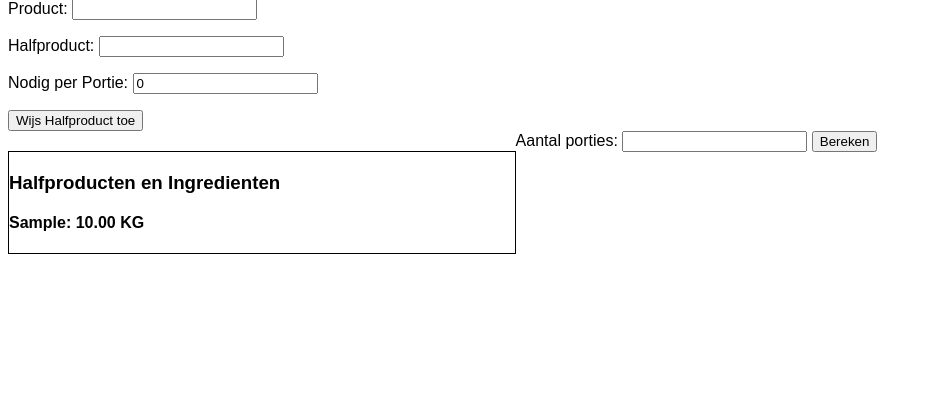
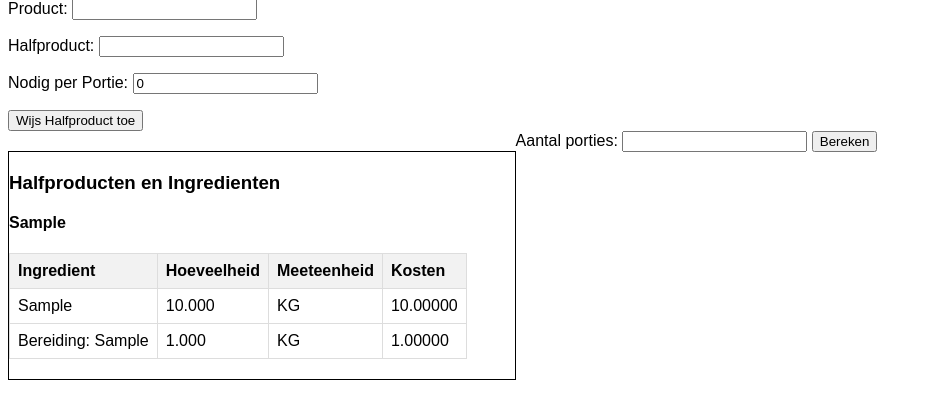
Before and after one commit to milovanpinxteren/HEFS_2.0, a Django app: template templates/recipes/productinfo.html in a window 1280 px wide. Shown: the part 151-570 px from the top of the page, without its empty margins (0-932 px from the left). Run offline with Django 4.2, Linux system fonts and the light colour scheme; tables that the repository leaves empty hold one stand-in row (values such as "Sample post"); the template is opened without the code that fills it: values that come from a table or form of the project are taken from there, most other values are stand-ins (such as "Sample title", 1, 10 or a date in 2020); some libraries are stand-ins or nearby versions.

Commit message:
feat: show ingredient costs

```diff
--- a/hefs/models.py
+++ b/hefs/models.py
@@ -146,7 +146,7 @@ class Halfproducten(models.Model):
     naam = models.CharField(max_length=250, default='')
     product = models.ForeignKey(Productinfo, on_delete=models.PROTECT, default='', blank=False)
     meeteenheid = models.CharField(choices=MeasurementUnit.choices, default=MeasurementUnit.KG, max_length=2)
-    nodig_per_portie = models.DecimalField(max_digits=6, decimal_places=2, default=0)
+    nodig_per_portie = models.DecimalField(max_digits=6, decimal_places=3, default=0)
     bereidingswijze = models.TextField(default='')
     bereidingskosten_per_eenheid = models.DecimalField(max_digits=6, decimal_places=2, default=0)
 
@@ -155,7 +155,7 @@ class Halfproducten(models.Model):
 class Ingredienten(models.Model):
     naam = models.CharField(max_length=250, default='')
     meeteenheid = models.CharField(choices=MeasurementUnit.choices, default=MeasurementUnit.KG, max_length=2)
-    nodig_per_portie = models.DecimalField(max_digits=6, decimal_places=2, default=0)
+    # nodig_per_portie = models.DecimalField(max_digits=6, decimal_places=3, default=0)
     kosten_per_eenheid = models.DecimalField(max_digits=6, decimal_places=2, default=0)
 
     def __str__(self):
@@ -166,7 +166,7 @@ class ProductenHalfproducts(models.Model):
     product = models.ForeignKey(Productinfo, on_delete=models.CASCADE)
     productcode = models.CharField(max_length=3, default=0)
     halfproduct = models.ForeignKey(Halfproducten, on_delete=models.CASCADE)
-    quantity = models.DecimalField(max_digits=6, decimal_places=2, default=0)
+    quantity = models.DecimalField(max_digits=6, decimal_places=3, default=0)
 
     class Meta:
         unique_together = ('product', 'halfproduct',)  # Ensures uniqueness of ingredient for each halfproduct
@@ -177,7 +177,7 @@ class ProductenHalfproducts(models.Model):
 class HalfproductenIngredienten(models.Model):
     halfproduct = models.ForeignKey(Halfproducten, on_delete=models.CASCADE)
     ingredient = models.ForeignKey(Ingredienten, on_delete=models.CASCADE)
-    quantity = models.DecimalField(max_digits=6, decimal_places=2, default=0)
+    quantity = models.DecimalField(max_digits=6, decimal_places=3, default=0)
 
     class Meta:
         unique_together = ('halfproduct', 'ingredient',)  # Ensures uniqueness of ingredient for each halfproduct
--- a/hefs/views/recipe_views/recipe_views.py
+++ b/hefs/views/recipe_views/recipe_views.py
@@ -1,4 +1,3 @@
-
 from django.db import IntegrityError
 from django.http import JsonResponse
 from django.shortcuts import render, redirect
@@ -39,6 +38,7 @@ def show_halfproducten(request):
 
     return render(request, 'recipes/halfproducten.html', context)
 
+
 def show_productinfo(request):
     if request.method == 'POST':
         form = ProductenHalfproductenForm(request.POST)
@@ -71,6 +71,8 @@ def show_productinfo(request):
 
 def show_ingredienten(request):
     return render(request, 'recipes/ingredienten.html')
+
+
 def ingredient_autocomplete(request):
     if 'term' in request.GET:
         qs = Ingredienten.objects.filter(naam__icontains=request.GET.get('term'))
@@ -79,6 +81,7 @@ def ingredient_autocomplete(request):
             names.append(ingredient.naam)
         return JsonResponse(names, safe=False)
     return JsonResponse([], safe=False)
+
 
 def halfproduct_autocomplete(request):
     if 'term' in request.GET:
@@ -135,12 +138,18 @@ def get_halfproducts_and_ingredients(request):
             ingredients = HalfproductenIngredienten.objects.filter(halfproduct=halfproduct.halfproduct)
             for hi in ingredients:
                 ingredients_list.append({
-                    'name': hi.ingredient.naam,  # Assuming Ingredienten has a 'name' field
-                    'quantity': hi.quantity,  # Assuming Ingredienten has a 'quantity' field
-                    'meeteenheid': hi.ingredient.meeteenheid  # Assuming Ingredienten has a 'meeteenheid' field
+                    'name': hi.ingredient.naam,
+                    'quantity': hi.quantity,
+                    'meeteenheid': hi.ingredient.meeteenheid,
+                    'kosten_per_eenheid': hi.quantity * hi.ingredient.kosten_per_eenheid
                 })
-            halfproductinfo = halfproduct.halfproduct.naam + ': ' + str(halfproduct.quantity) + ' ' + halfproduct.halfproduct.meeteenheid
-            ingredients_dict[halfproductinfo] = ingredients_list
+            ingredients_list.append({
+                'name': 'Bereiding: ' + halfproduct.halfproduct.naam,
+                'quantity': halfproduct.halfproduct.nodig_per_portie,
+                'meeteenheid':halfproduct.halfproduct.meeteenheid,
+                'kosten_per_eenheid': halfproduct.halfproduct.nodig_per_portie * halfproduct.halfproduct.bereidingskosten_per_eenheid
+            })
+            ingredients_dict[halfproduct.halfproduct.naam] = ingredients_list
         return JsonResponse(ingredients_dict, safe=False)
     except Halfproducten.DoesNotExist:
         return JsonResponse([], safe=False)
--- a/templates/recipes/productinfo.html
+++ b/templates/recipes/productinfo.html
@@ -19,8 +19,7 @@
         }
 
         table {
-            {#width: 100%;#}
-            border-collapse: collapse;
+        {#width: 100%;#} border-collapse: collapse;
             margin-bottom: 20px;
         }
 
@@ -85,6 +84,7 @@
                         item.name = columns.eq(0).text().trim();
                         item.quantity = parseFloat(columns.eq(1).text().trim()) * quantity;
                         item.meeteenheid = columns.eq(2).text().trim();
+                        item.kosten = (parseFloat(columns.eq(3).text().trim()) * quantity).toFixed(2);
                         data.push(item);
                     }
                 });
@@ -93,13 +93,15 @@
             var tableHeader = $('<tr></tr>')
                 .append('<th>Ingredient</th>')
                 .append('<th>Hoeveelheid</th>')
-                .append('<th>Meeteenheid</th>');
+                .append('<th>Meeteenheid</th>')
+                .append('<th>Kosten</th>');
             table.append(tableHeader);
             data.forEach(function (item) {
                 var tableRow = $('<tr></tr>')
                     .append('<td>' + item.name + '</td>')
                     .append('<td>' + item.quantity + '</td>')
-                    .append('<td>' + item.meeteenheid + '</td>');
+                    .append('<td>' + item.meeteenheid + '</td>')
+                    .append('<td>' + item.kosten + '</td>');
                 table.append(tableRow);
             });
             calculationResult.append(table);
@@ -135,17 +137,19 @@
                                         let tableHeader = $('<tr></tr>')
                                             .append('<th>Ingredient</th>')
                                             .append('<th>Hoeveelheid</th>')
-                                            .append('<th>Meeteenheid</th>');
+                                            .append('<th>Meeteenheid</th>')
+                                            .append('<th>Kosten</th>');
                                         table.append(tableHeader);
                                         data[key].forEach(item => {
                                             let tableRow = $('<tr></tr>')
                                                 .append('<td>' + item.name + '</td>')
                                                 .append('<td>' + item.quantity + '</td>')
-                                                .append('<td>' + item.meeteenheid + '</td>');
+                                                .append('<td>' + item.meeteenheid + '</td>')
+                                                .append('<td>' + item.kosten_per_eenheid + '</td>');
                                             table.append(tableRow);
                                         });
                                         ingredientsList.append('<h4>' + key + '</h4>');
-                                        ingredientsList.append('<p>' + data[data.length - 1]['bereidingswijze'] + '</p>');
+                                        {#ingredientsList.append('<p>' + data[data.length - 1]['bereidingswijze'] + '</p>');#}
                                         ingredientsList.append(table);
                                     }
 
@@ -217,16 +221,19 @@
                                     let tableHeader = $('<tr></tr>')
                                         .append('<th>Ingredient</th>')
                                         .append('<th>Hoeveelheid</th>')
-                                        .append('<th>Meeteenheid</th>');
+                                        .append('<th>Meeteenheid</th>')
+                                        .append('<th>Kosten</th>');
                                     table.append(tableHeader);
                                     data[key].forEach(item => {
                                         let tableRow = $('<tr></tr>')
                                             .append('<td>' + item.name + '</td>')
                                             .append('<td>' + item.quantity + '</td>')
-                                            .append('<td>' + item.meeteenheid + '</td>');
+                                            .append('<td>' + item.meeteenheid + '</td>')
+                                            .append('<td>' + item.kosten_per_eenheid + '</td>');
                                         table.append(tableRow);
                                     });
                                     ingredientsList.append('<h4>' + key + '</h4>');
+                                    {#ingredientsList.append('<p>' + data[data.length - 1]['bereidingswijze'] + '</p>');#}
                                     ingredientsList.append(table);
                                 }
                             }
```
Also changed, not shown: hefs/migrations/0063_alter_halfproducten_nodig_per_portie_and_more.py (added), hefs/migrations/0064_remove_ingredienten_nodig_per_portie.py (added).
